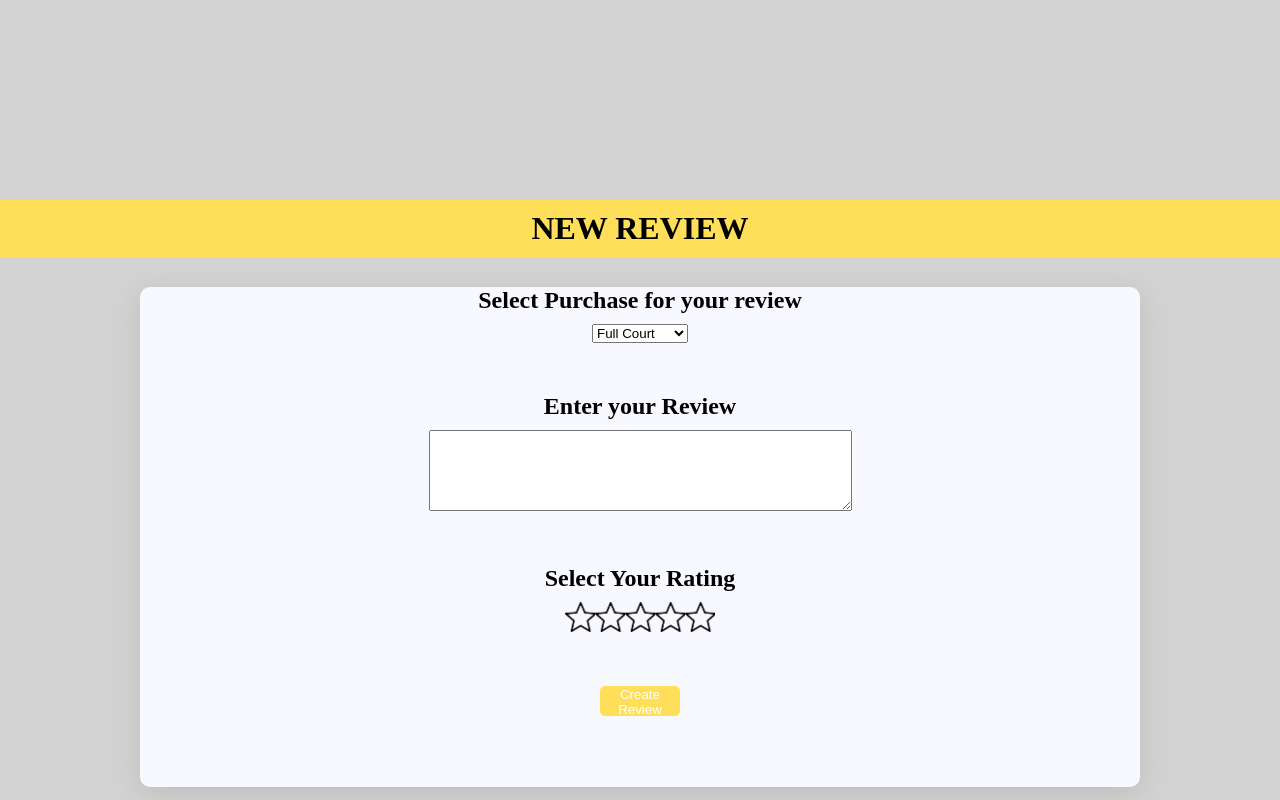
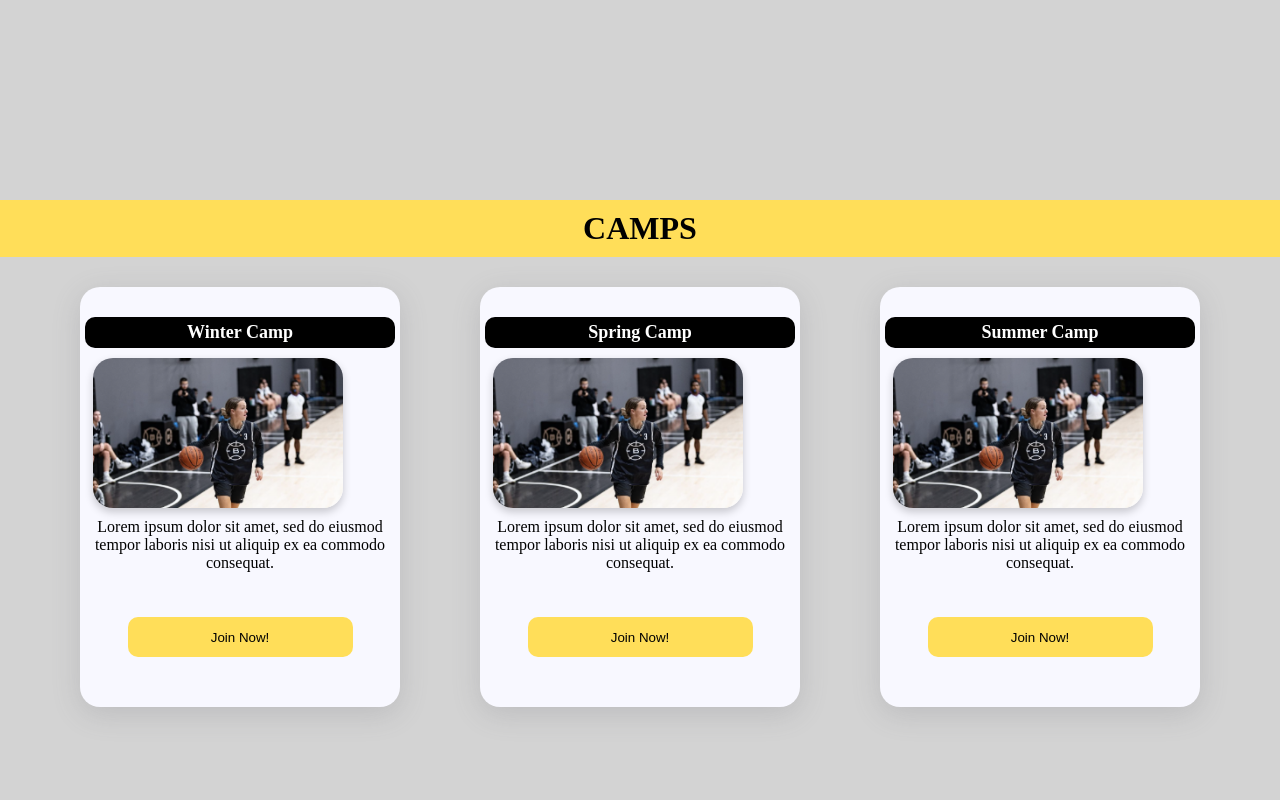
Before and after one commit to ceveline/HoopVille, a PHP site: page /app/views/User/Camp/list.php in a window 1280 px wide. Run offline with PHP 8.4, Linux system fonts and the light colour scheme.

Commit message:
camp list page

```diff
--- a/app/views/User/Camp/list.php
+++ b/app/views/User/Camp/list.php
@@ -12,14 +12,22 @@
         }
 
         .container {
-      height: 500px;
-      width: 1000px;
-      margin-left: auto;
-      margin-right: auto;
+            display: flex;
+            justify-content: space-evenly;
             margin-top: 30px;
+        }
+
+        .form-container {
+          height: 400px;
+    width: 300px;
     background-color: ghostwhite;
-      border-radius: 10px;
+    border-radius: 20px;
     box-shadow: rgba(100, 100, 111, 0.2) 0px 7px 29px 0px;
+    padding: 10px;
+    align-items: center;
+    display: flex; /* Added */
+    flex-direction: column; /* Added */
+    justify-content: center; /* Added */
         }
 
         h1 {
@@ -29,15 +37,17 @@
             text-align: center;
         }
 
-
         button {
             margin: 0 20px;
             background-color: #FFDE59;
-      height: 30px;
-      width: 80px;
+            height: 40px;
+            width: 225px;
             cursor: pointer;
             border: none;
-      border-radius: 5px;
+            color: black;
+            border-radius: 10px;
+            margin-top: auto;
+
         }
 
         button:hover {
@@ -45,13 +55,11 @@
             background-color: #FFCE00;
         }
 
-
-
-    h1{
+        h1 {
             text-align: center;
         }
 
-    h2{
+        h2 {
             color: black;
             text-align: center;
             margin-bottom: 10px;
@@ -65,13 +73,11 @@
             background: lightgray;
             text-align: center;
             color: black;
-
             align-items: center;
         }
 
-    .purchaseType{
-        color:black;
-
+        .purchaseType {
+            color: black;
         }
 
         .rating {
@@ -92,79 +98,96 @@ label {
             background-size: cover;
         }
 
-input[type="radio"]:checked ~ label {
+        input[type="radio"]:checked~label {
             background-image: url('/assets/images/star_icon_full.png');
         }
 
-input[type="text"]{
+        input[type="text"] {
             color: black;
         }
 
-option,select{
-    color:black;
+        option,
+        select {
+            color: black;
         }
 
-textarea{
-    color:black;
-    margin:
-}
-
-.form-container {
-  display: flex;
-  flex-direction: column;
+        textarea {
+            color: black;
         }
 
         .form-section {
-  margin-bottom: 50px;
+            margin-bottom: 20px;
         }
 
+        .camp-image {
+    width: 250px;
+    height: 150px;
+    margin-right: 45px;
+    border-radius: 20px;
+    margin-bottom: 10px;
+    object-fit: cover; /* Changed from 'contain' to 'cover' for a better fit */
+    box-shadow: rgba(0, 0, 0, 0.2) 0px 4px 8px 0px; /* Added a subtle shadow */
+    transition: transform 0.3s ease; /* Added a transition for a hover effect */
+}
+
+        .form-container:hover {
+    background-color: #F4F4F4; /* Light gray background on hover */
+    transform: scale(1.03); /* Scale up by 5% */
+    transition: background-color 0.3s ease, transform 0.3s ease; /* Smooth transition for background color and scale */
+}
+.form-container h3 {
+            margin-top: -20px; /* Adjust to position the heading above the container */
+            padding: 5px;
+            border-radius: 10px;
+            background-color: black; /* Yellow background color */
+            text-align: center;
+            width: 100%;
+            color: white;
+            margin-bottom: 10px;
+            font-size: 18px; /* Adjust font size as needed */
+        }
+
+        .btn{
+          margin-top: 45px;
+          font-weight: bold;
+        }
+
+        p{
+          color: black;
+        }
+
+        h3{
+
+            color: black;
+            background-color: #FFDE59;
+            text-align: center;
+            width: 100%;
+        }
 
     </style>
 </head>
 <body>
-<div style='height: 200px'>
+    <div style='height: 200px'></div>
+    <h1>CAMPS</h1>
+    <div class='container'>
+        <div class="form-container">
+            <h3>Winter Camp</h3>
+            <img src="/assets/images/spring.png" alt="Spring Camp" class="camp-image">
+            <p>Lorem ipsum dolor sit amet, sed do eiusmod tempor laboris nisi ut aliquip ex ea commodo consequat.</p>
+            <div class="btn"> <button type="button">Join Now!</button></div>
         </div>
-    <h1>NEW REVIEW</h1>
-    <div class='container'>
-    <form class="form-container">
-    <div class="form-section">
-      <h2>Select Purchase for your review</h2>
-      <select id="purchaseType">
-        <option value="fullCourt">Full Court</option>
-        <option value="halfCourt">Half Court</option>
-        <option value="Camp">Camp</option>
-        <option value="Membership">Membership</option>
-      </select>
+        <div class="form-container">
+            <h3>Spring Camp</h3>
+            <img src="/assets/images/spring.png" alt="Spring Camp" class="camp-image">
+            <p>Lorem ipsum dolor sit amet, sed do eiusmod tempor laboris nisi ut aliquip ex ea commodo consequat.</p>
+            <div class="btn"> <button type="button">Join Now!</button></div>
         </div>
-
-    <div class="form-section">
-      <h2>Enter your Review</h2>
-      <textarea name="review_text" class="black-text" rows="5" cols="50" required></textarea>
-    </div>
-
-    <div class="form-section">
-      <h2>Select Your Rating</h2>
-      <div class="rating">
-        <input type="radio" id="star5" name="rating" value="5">
-        <label for="star5"></label>
-        <input type="radio" id="star4" name="rating" value="4">
-        <label for="star4"></label>
-        <input type="radio" id="star3" name="rating" value="3">
-        <label for="star3"></label>
-        <input type="radio" id="star2" name="rating" value="2">
-        <label for="star2"></label>
-        <input type="radio" id="star1" name="rating" value="1">
-        <label for="star1"></label>
+        <div class="form-container">
+            <h3>Summer Camp</h3>
+            <img src="/assets/images/spring.png" alt="Spring Camp" class="camp-image">
+            <p>Lorem ipsum dolor sit amet, sed do eiusmod tempor laboris nisi ut aliquip ex ea commodo consequat.</p>
+            <div class="btn"> <button type="button">Join Now!</button></div>
         </div>
     </div>
-
-    <div class="form-section">
-    <button type="submit">Create Review</button>
-    </div>
-  </form>
-    </div>
-
-
-
 </body>
 </html>
```
Also changed, not shown: assets/images/spring.png (added). Lines whose indentation alone changed are shown as unchanged.
